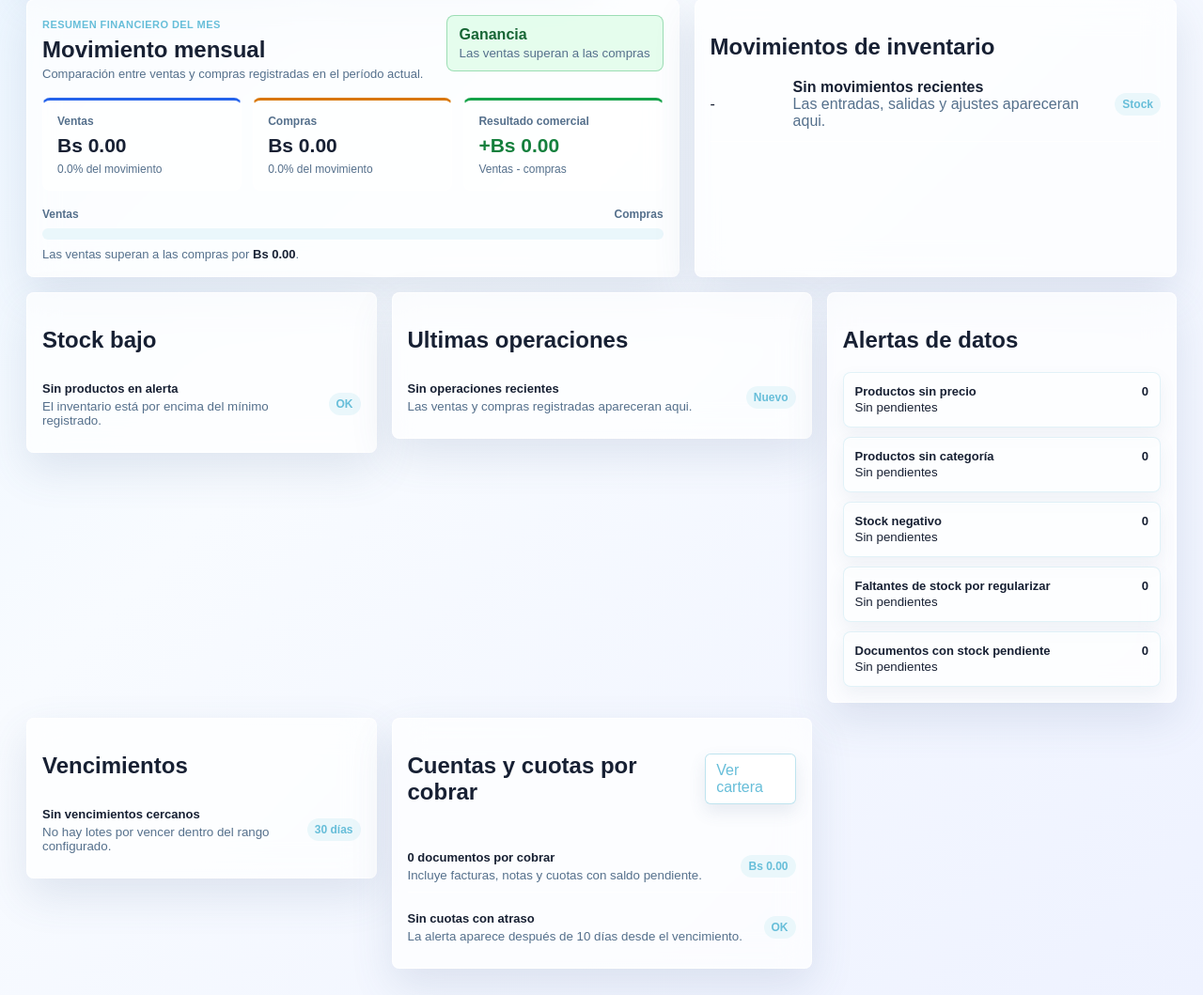
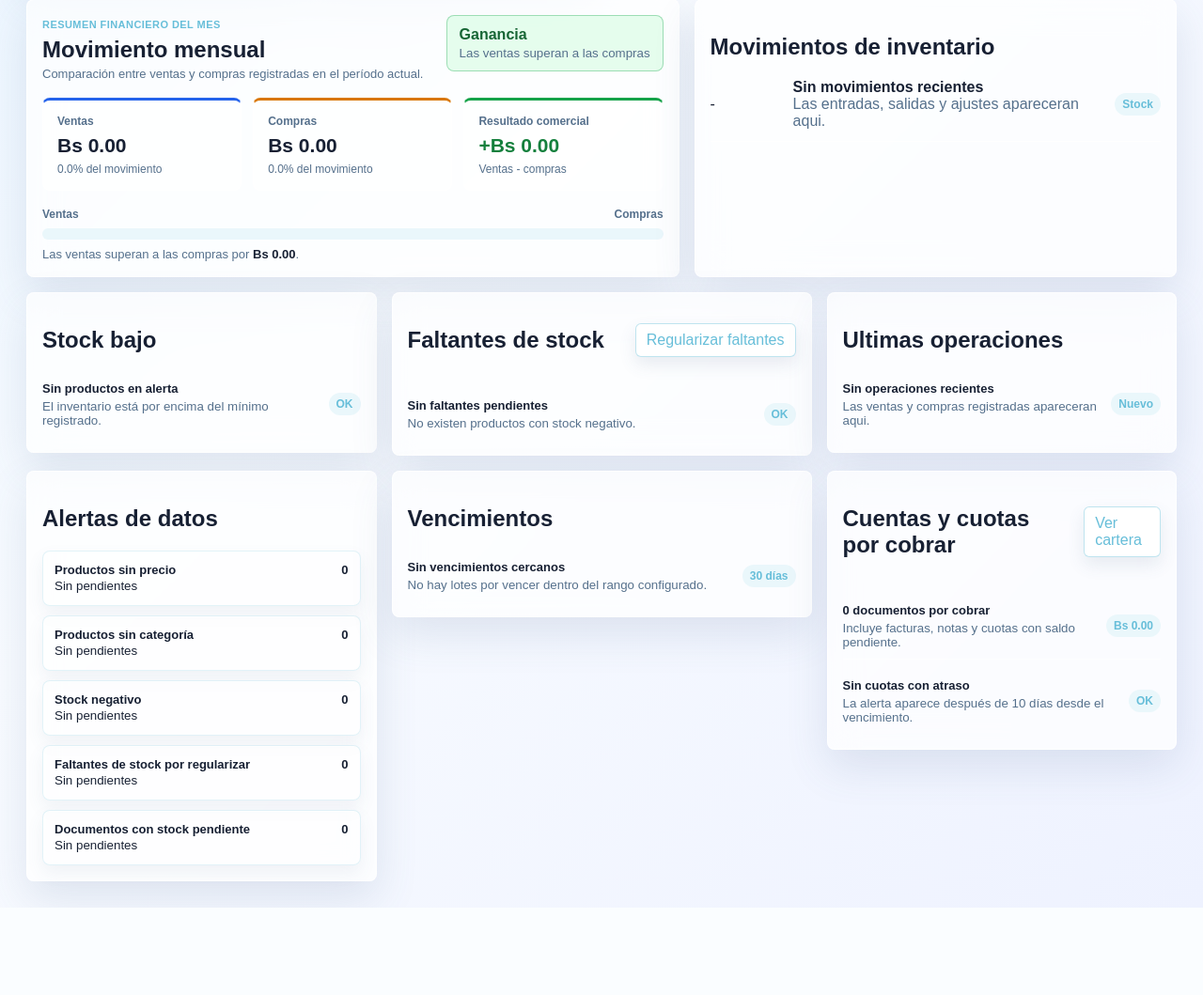
Before and after one commit to HectorFernandoDuranSilva/Sistema_San_Benjamin-Supra_Medic, a Laravel app: page /dashboard in a window 1280 px wide. Shown: the part 391-1450 px from the top of the page at 94% size. After the commit the page ends 1357 px from the top, so only its background shows below. Run offline with Laravel 12, Linux system fonts and the light colour scheme; the visitor is signed in with stand-in values (Sample User, id 1); data comes from the database, SQL or seed files in the repository; data that the repository does not hold is empty.

Commit message:
feat: agregar panel de faltantes en dashboard

```diff
--- a/resources/views/dashboard.blade.php
+++ b/resources/views/dashboard.blade.php
@@ -127,6 +127,35 @@
                     @empty
                         <div class="compact-item">
                             <div><b>Sin productos en alerta</b><small>El inventario está por encima del mínimo registrado.</small></div>
+                            <span class="pill">OK</span>
+                        </div>
+                    @endforelse
+                </div>
+            </section>@endif
+
+            @if($dashboardOpciones['stock_pendiente'])<section class="panel">
+                <div class="top">
+                    <h2>Faltantes de stock</h2>
+                    @if(auth()->user()->hasPermission('productos'))
+                        <a class="btn secondary" href="{{ route('productos.index') }}">Regularizar faltantes</a>
+                    @endif
+                </div>
+                <div class="compact-list">
+                    @forelse($productosStockNegativo->take(5) as $producto)
+                        @if(auth()->user()->hasPermission('productos'))
+                            <a class="alert-item" href="{{ route('productos.show', $producto) }}">
+                                <strong><span>{{ $producto->codigo }} - {{ $producto->nombre }}</span><span>{{ number_format(abs((float) $producto->stock_actual), 2) }}</span></strong>
+                                <small>{{ $producto->categoria?->nombre ?? 'Sin categoría' }} · unidades faltantes · Abrir regularización</small>
+                            </a>
+                        @else
+                            <div class="alert-item">
+                                <strong><span>{{ $producto->codigo }} - {{ $producto->nombre }}</span><span>{{ number_format(abs((float) $producto->stock_actual), 2) }}</span></strong>
+                                <small>{{ $producto->categoria?->nombre ?? 'Sin categoría' }} · unidades faltantes</small>
+                            </div>
+                        @endif
+                    @empty
+                        <div class="compact-item">
+                            <div><b>Sin faltantes pendientes</b><small>No existen productos con stock negativo.</small></div>
                             <span class="pill">OK</span>
                         </div>
                     @endforelse
```
